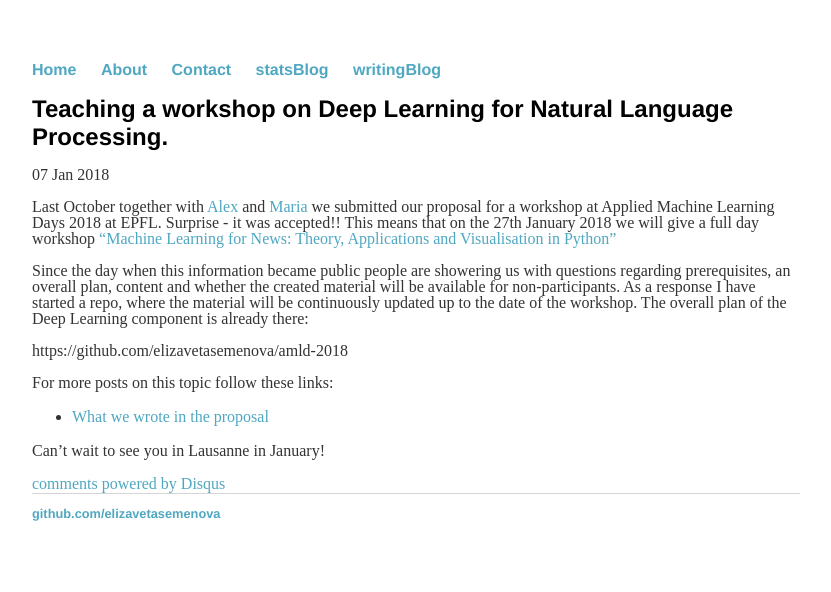
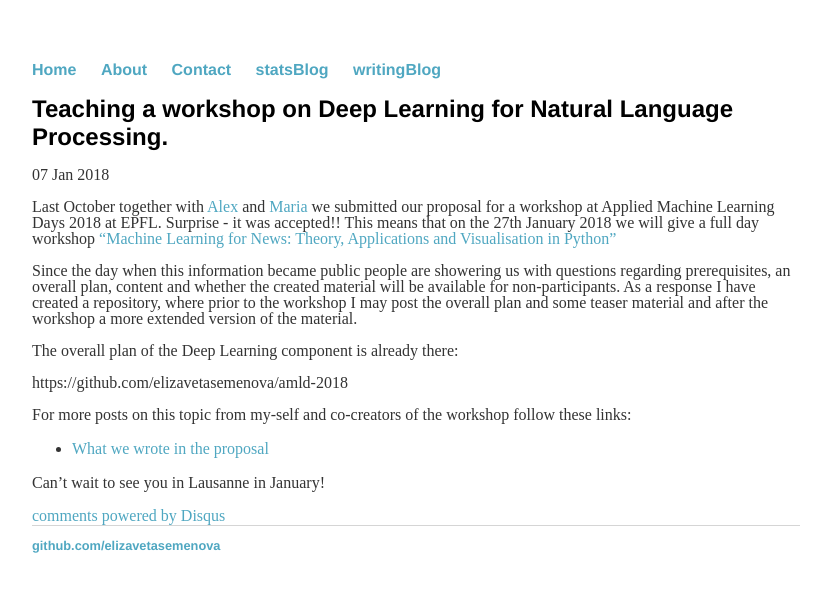
Before and after one commit to elizavetasemenova/elizavetasemenova.github.io, a Jekyll site: the page built from _posts/2018-01-07-Teaching-a-workshop-on-DL-for-NLP.md, in a window 1280 px wide. Shown: the top 592 px of the page, without its empty margins (224-1055 px from the left). Built offline with Jekyll 4.4.1, drawn with Linux system fonts in a browser that asks for light colours; comment, search, counter and statistics services are not loaded.

Commit message:
Update 2018-01-07-Teaching-a-workshop-on-DL-for-NLP.md

```diff
--- a/_posts/2018-01-07-Teaching-a-workshop-on-DL-for-NLP.md
+++ b/_posts/2018-01-07-Teaching-a-workshop-on-DL-for-NLP.md
@@ -10,11 +10,13 @@ proposal for a workshop at Applied Machine Learning Days 2018 at EPFL. Surprise
 2018 we will give a full day workshop
 ["Machine Learning for News: Theory, Applications and Visualisation in Python"](https://www.appliedmldays.org/workshop_sessions/machine-learning-for-news-theory-applications-and-visualisation-in-python)
 
-Since the day when this information became public people are showering us with questions regarding prerequisites, an overall plan, content and whether the created material will be available for non-participants. As a response I have started a repo, where the material will be continuously updated up to the date of the workshop. The overall plan of the Deep Learning component is already there:
+Since the day when this information became public people are showering us with questions regarding prerequisites, an overall plan, content and whether the created material will be available for non-participants. As a response I have created a repository, where prior to the workshop I may post the overall plan and some teaser material and after the workshop a more extended version of the material.
+
+The overall plan of the Deep Learning component is already there:
 
 https://github.com/elizavetasemenova/amld-2018
 
-For more posts on this topic follow these links:
+For more posts on this topic from my-self and co-creators of the workshop follow these links:
 * [What we wrote in the proposal](https://elizavetasemenova.github.io/blog/2018/01/08/AMLD2018-workshop-proposal)
 
 Can't wait to see you in Lausanne in January!
```
